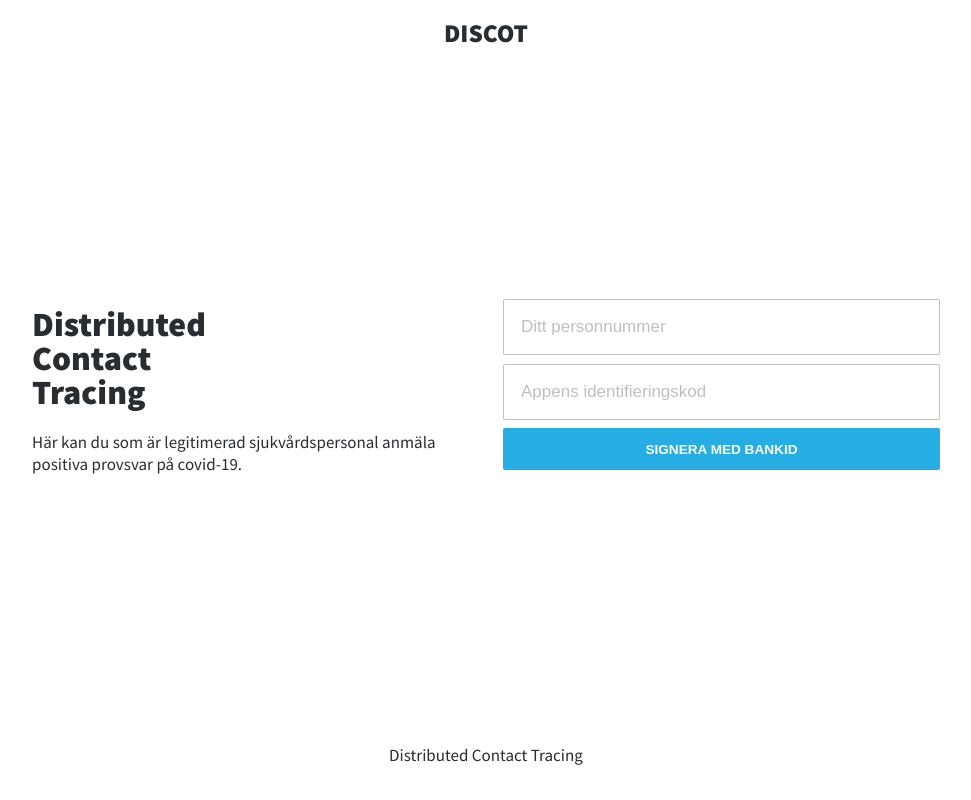
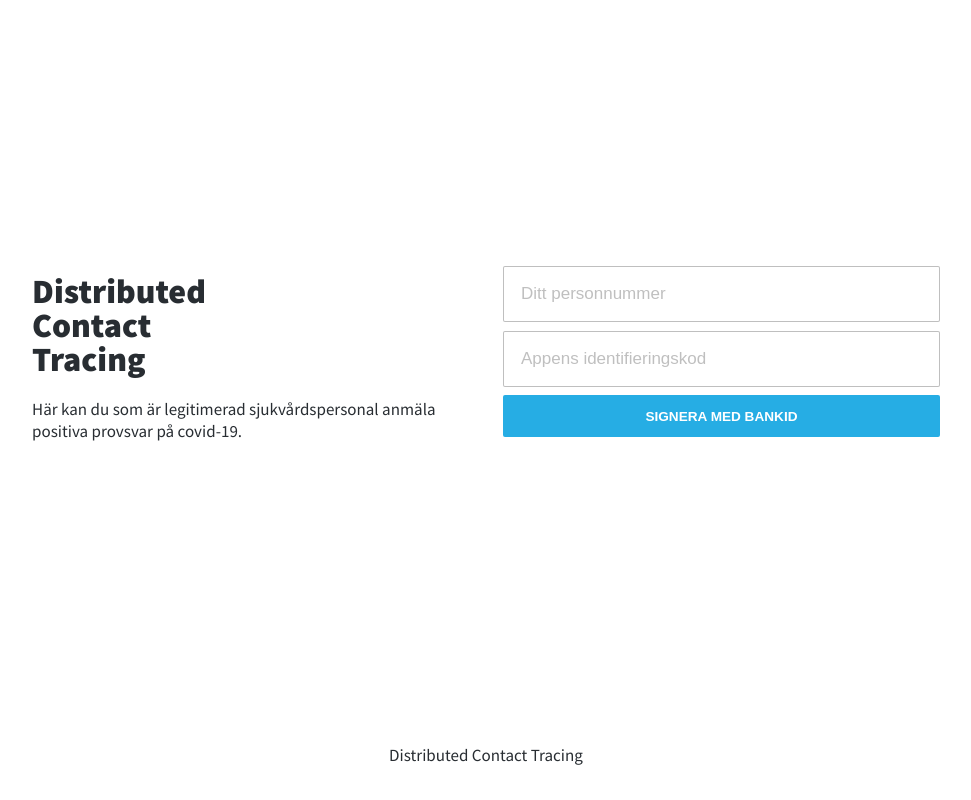
Before and after one commit to distributed-contact-tracing/contact-tracing-portal, a Next.js app: page / in a window 1280 px wide. Shown: the whole page, without its empty margins (154-1125 px from the left). Built offline with nearby package versions, Linux system fonts and the light colour scheme.

Commit message:
Remove header text

```diff
--- a/components/header.tsx
+++ b/components/header.tsx
@@ -1,12 +1,5 @@
 export const Header = () => (
   <header>
-    <h1>DISCOT</h1>
-
-    <style jsx>{`
-      h1 {
-        font-size: 1.5rem;
-        text-align: center;
-      }
-    `}</style>
+    <style jsx>{``}</style>
   </header>
 );
```
